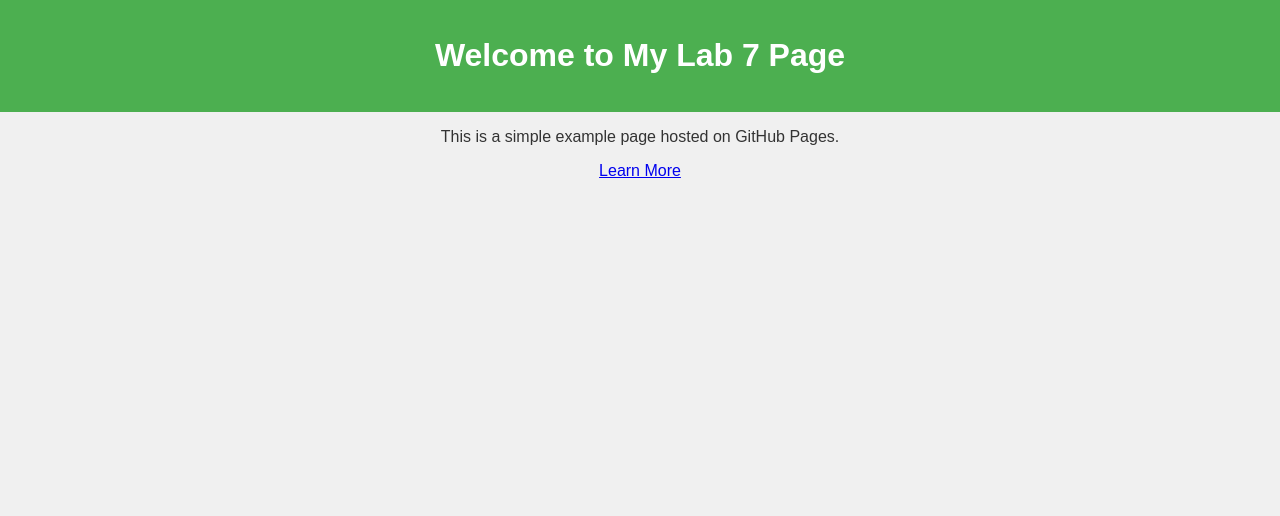
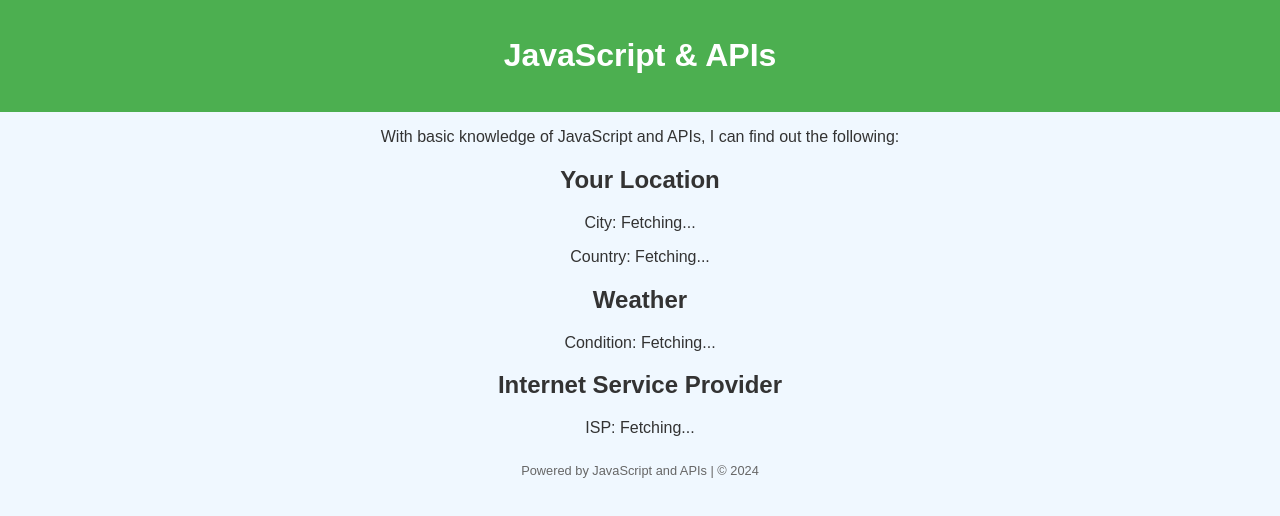
Before and after one commit to patter10/Lab7Patrick, a plain HTML site: page index.html in a window 1280 px wide. Drawn offline with Linux system fonts and the light colour scheme; no server answers.

Commit message:
Update index.html

```diff
--- a/index.html
+++ b/index.html
@@ -3,17 +3,69 @@
 <head>
   <meta charset="UTF-8">
   <meta name="viewport" content="width=device-width, initial-scale=1.0">
-  <title>My Lab 7 Page</title>
-  <link rel="stylesheet" href="style.css">
+  <title>JavaScript & APIs</title>
+  <style>
+    body {
+      font-family: Arial, sans-serif;
+      text-align: center;
+      margin: 0;
+      padding: 0;
+      background-color: #f0f8ff;
+      color: #333;
+    }
+    header {
+      background-color: #4CAF50;
+      color: white;
+      padding: 1em 0;
+    }
+    footer {
+      margin-top: 2em;
+      font-size: 0.8em;
+      color: #666;
+    }
+  </style>
 </head>
 <body>
   <header>
-    <h1>Welcome to My Lab 7 Page</h1>
+    <h1>JavaScript & APIs</h1>
   </header>
   <main>
-    <p>This is a simple example page hosted on GitHub Pages.</p>
-    <a href="https://jah-ii-hub.github.io/Lab_7/LAB_7.html">Learn More</a>
+    <p>With basic knowledge of JavaScript and APIs, I can find out the following:</p>
+    <section id="location">
+      <h2>Your Location</h2>
+      <p>City: <span id="city">Fetching...</span></p>
+      <p>Country: <span id="country">Fetching...</span></p>
+    </section>
+    <section id="weather">
+      <h2>Weather</h2>
+      <p>Condition: <span id="condition">Fetching...</span></p>
+    </section>
+    <section id="isp">
+      <h2>Internet Service Provider</h2>
+      <p>ISP: <span id="isp-name">Fetching...</span></p>
+    </section>
   </main>
-  <script src="script.js"></script>
+  <footer>
+    Powered by JavaScript and APIs | © 2024
+  </footer>
+  <script>
+    // Fetch location data
+    fetch('https://ipapi.co/json/')
+      .then(response => response.json())
+      .then(data => {
+        document.getElementById('city').textContent = data.city || 'N/A';
+        document.getElementById('country').textContent = data.country_name || 'N/A';
+        document.getElementById('isp-name').textContent = data.org || 'N/A';
+      })
+      .catch(error => console.error('Error fetching location data:', error));
+
+    // Fetch weather data (example for Belmopan, Belize)
+    fetch('https://api.openweathermap.org/data/2.5/weather?q=Belmopan,bz&appid=YOUR_API_KEY&units=metric')
+      .then(response => response.json())
+      .then(data => {
+        document.getElementById('condition').textContent = data.weather[0].description || 'N/A';
+      })
+      .catch(error => console.error('Error fetching weather data:', error));
+  </script>
 </body>
 </html>
```
